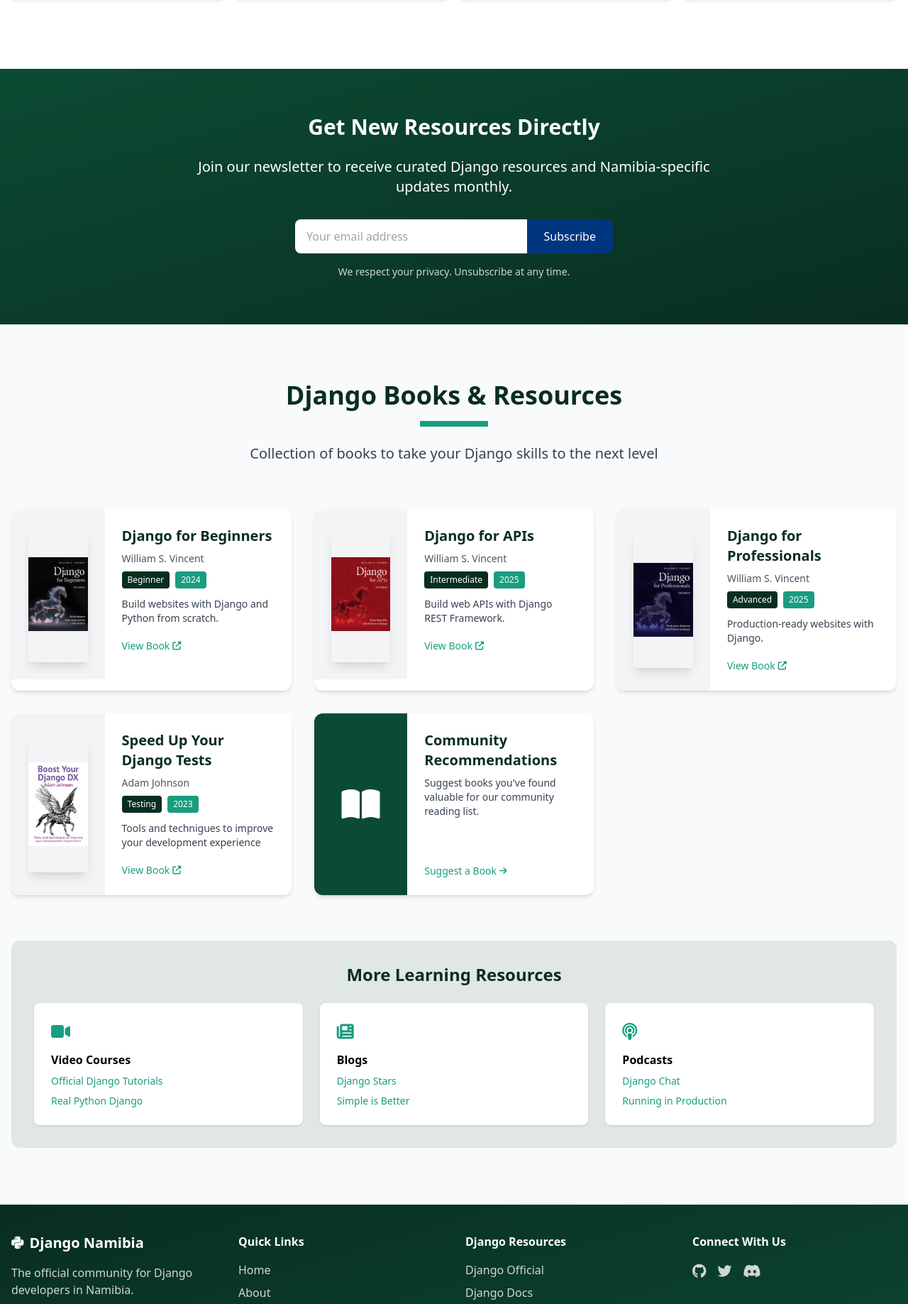
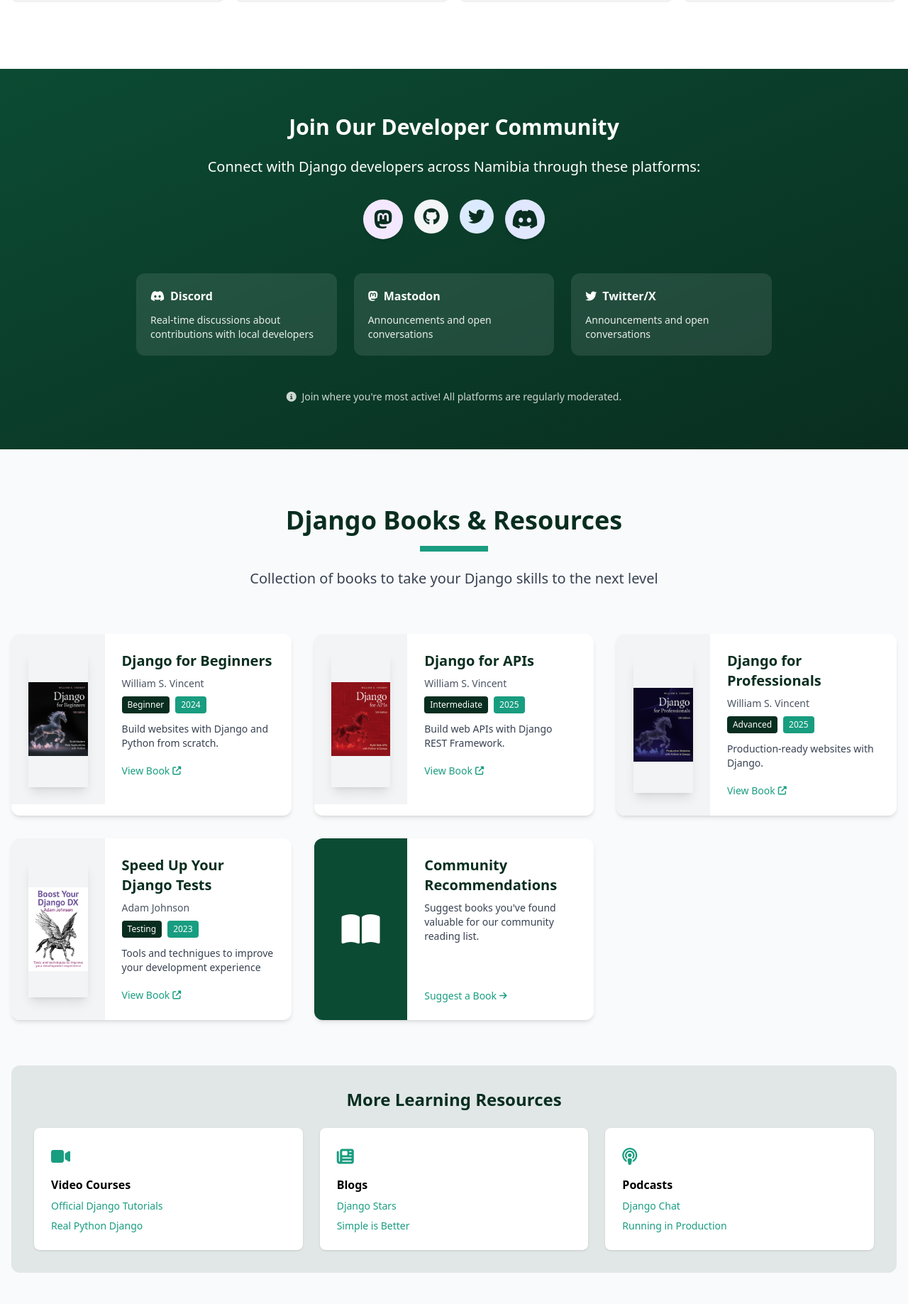
Before and after one commit to Ngazetungue/django-namibia, a Django app: page /resources/ in a window 1280 px wide. Shown: the part 1196-3033 px from the top of the page at 71% size. Run offline with Django 5.2, Linux system fonts and the light colour scheme; some libraries are stand-ins or nearby versions.

Commit message:
add social media platform and links

```diff
--- a/website/templates/website/base.html
+++ b/website/templates/website/base.html
@@ -170,23 +170,42 @@
 
                 <div>
                     <h4 class="font-semibold mb-4">Connect With Us</h4>
-                    <div class="flex space-x-4">
-                        <a href="https://github.com/Ngazetungue/django-namibia" class="text-gray-300 hover:text-white text-xl transition">
+                    <div class="flex flex-wrap gap-4">
+                        <!-- GitHub -->
+                        <a href="https://github.com/Ngazetungue/django-namibia"
+                           class="text-gray-300 hover:text-white text-xl transition transform hover:scale-110"
+                           aria-label="GitHub">
                             <i class="fab fa-github"></i>
                         </a>
-                        <a href="https://x.com/djangonamibia" class="text-gray-300 hover:text-white text-xl transition">
+
+                        <!-- Twitter/X -->
+                        <a href="https://x.com/djangonamibia"
+                           class="text-gray-300 hover:text-white text-xl transition transform hover:scale-110"
+                           aria-label="Twitter">
                             <i class="fab fa-twitter"></i>
                         </a>
-                        <a href="https://discord.gg/QwpARXXD" class="text-gray-300 hover:text-white text-xl transition">
+
+                        <!-- Discord -->
+                        <a href="https://discord.gg/QwpARXXD"
+                           class="text-gray-300 hover:text-white text-xl transition transform hover:scale-110"
+                           aria-label="Discord">
                             <i class="fab fa-discord"></i>
                         </a>
+
+                        <!-- Mastodon -->
+                        <a href="https://mastodon.social/@yourhandle"
+                           class="text-gray-300 hover:text-white text-xl transition transform hover:scale-110"
+                           aria-label="Mastodon">
+                            <i class="fab fa-mastodon"></i>
+                        </a>
                     </div>
+                    <p class="text-xs text-gray-400 mt-2">Join our developer community</p>
                 </div>
             </div>
 
             <div class="border-t border-gray-700 mt-10 pt-6 text-center text-gray-400">
 
-                <p> Website designed by Ngazetungue Muheue and built with ❤ by the community</p>
+                <p> Website developed by Ngazetungue Muheue • Growing with community love ❤️</p>
                 <p>&copy; {% now "Y" %} Django Namibia Community. All rights reserved.</p>
                 <p class="text-xs mt-2">Django is a registered trademark of the Django Software Foundation.</p>
             </div>
--- a/website/templates/website/resources.html
+++ b/website/templates/website/resources.html
@@ -282,26 +282,71 @@
         </div>
     </section>
 
-    <!-- Newsletter Section -->
+<!-- Community Engagement Section -->
 <section class="py-16 bg-gradient-to-br from-django-light-green to-django-green text-white">
     <div class="container mx-auto px-4 text-center">
-            <div class="max-w-3xl mx-auto" data-aos="fade-up">
-                <h2 class="text-3xl font-bold mb-6">Get New Resources Directly</h2>
+        <div class="max-w-4xl mx-auto" data-aos="fade-up">
+            <h2 class="text-3xl font-bold mb-6">Join Our Developer Community</h2>
             <p class="text-xl mb-8">
-                    Join our newsletter to receive curated Django resources and Namibia-specific updates monthly.
+                Connect with Django developers across Namibia through these platforms:
             </p>
 
-                <form class="max-w-md mx-auto flex">
-                    <input type="email" placeholder="Your email address"
-                        class="flex-grow px-4 py-3 rounded-l-lg focus:outline-none text-gray-900">
-                    <button type="submit"
-                        class="bg-namibia-blue hover:bg-blue-900 px-6 py-3 rounded-r-lg font-medium transition">
-                        Subscribe
-                    </button>
-                </form>
+            <!-- Primary Platforms (WhatsApp, Bluesky, Mastodon) -->
+            <div class="flex flex-wrap justify-center gap-4 mb-10">
 
-                <p class="text-sm mt-4 opacity-80">
-                    We respect your privacy. Unsubscribe at any time.
+                <!-- Mastodon -->
+                <a href="https://mastodon.social/@yourhandle" target="_blank"
+                   class="bg-purple-100 text-django-green hover:bg-white w-14 h-14 rounded-full flex items-center justify-center transition transform hover:scale-110 shadow-md">
+                    <i class="fab fa-mastodon text-3xl"></i>
+                    <span class="sr-only">Mastodon</span>
+                </a>
+                <!-- GitHub -->
+                <a href="https://github.com/Ngazetungue/django-namibia" target="_blank"
+                   class="bg-gray-100 text-django-green hover:bg-white w-12 h-12 rounded-full flex items-center justify-center transition transform hover:scale-105">
+                    <i class="fab fa-github text-2xl"></i>
+                    <span class="sr-only">GitHub</span>
+                </a>
+
+                <!-- Twitter/X -->
+                <a href="https://twitter.com/djangonamibia" target="_blank"
+                    class="bg-blue-100 text-django-green hover:bg-white w-12 h-12 rounded-full flex items-center justify-center transition transform hover:scale-105">
+                        <i class="fab fa-twitter text-2xl"></i>
+                        <span class="sr-only">Twitter/X</span>
+                </a>
+
+                <!-- Discord -->
+                <a href="https://discord.gg/QwpARXXD" target="_blank"
+                   class="bg-indigo-100 text-django-green hover:bg-white w-14 h-14 rounded-full flex items-center justify-center transition transform hover:scale-110 shadow-md">
+                    <i class="fab fa-discord text-3xl"></i>
+                    <span class="sr-only">Discord</span>
+                </a>
+            </div>
+
+            <!-- Platform Descriptions -->
+            <div class="mt-12 grid md:grid-cols-3 gap-6 text-left">
+                <div class="bg-white/10 p-5 rounded-xl backdrop-blur-sm">
+                    <h3 class="font-semibold mb-3 flex items-center">
+                        <i class="fab fa-discord mr-2"></i> Discord
+                    </h3>
+                    <p class="text-sm opacity-90">Real-time discussions about contributions with local developers</p>
+                </div>
+
+                <div class="bg-white/10 p-5 rounded-xl backdrop-blur-sm">
+                    <h3 class="font-semibold mb-3 flex items-center">
+                        <i class="fab fa-mastodon mr-2"></i> Mastodon
+                    </h3>
+                    <p class="text-sm opacity-90">Announcements and open conversations</p>
+                </div>
+                <div class="bg-white/10 p-5 rounded-xl backdrop-blur-sm">
+                    <h3 class="font-semibold mb-3 flex items-center">
+                        <i class="fab fa-twitter mr-2"></i> Twitter/X
+                    </h3>
+                    <p class="text-sm opacity-90">Announcements and open conversations</p>
+                </div>
+            </div>
+
+            <p class="text-sm mt-12 opacity-80 max-w-2xl mx-auto">
+                <i class="fas fa-info-circle mr-1"></i> Join where you're most active! All platforms are regularly moderated.
             </p>
         </div>
     </div>
```
Lines whose indentation alone changed are shown as unchanged.
